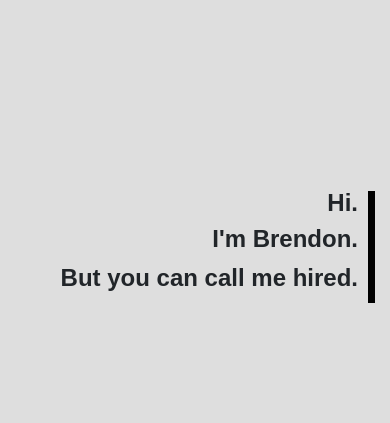
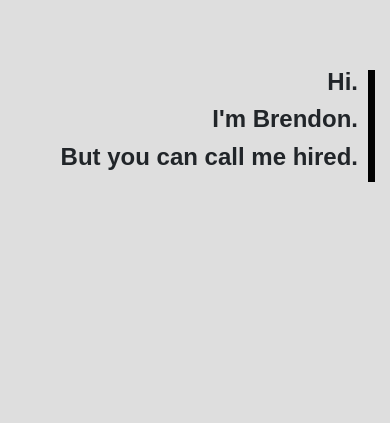
Before and after one commit to bhenning83/portfolio, a React (Create React App) app: page / in a window 390 px wide. Shown: the part 421-844 px from the top of the page. Built offline with nearby package versions, Linux system fonts and the light colour scheme.

Commit message:
changed home title position on mobile

```diff
--- a/src/App.css
+++ b/src/App.css
@@ -159,6 +159,11 @@ body {
   animation-duration: 0.67s;
   animation-delay: 1.33s;
   animation-fill-mode: forwards;
+}
+.home-title {
+  display: flex;
+  justify-content: center;
+  align-items: center;
 }
 .burger {
   position: fixed;
@@ -484,4 +489,7 @@ body {
   .contact-info-container > div {
     height: 315px;
   }
+  .home-title {
+    align-items: flex-start;
+  }
 }
--- a/src/components/Home.js
+++ b/src/components/Home.js
@@ -7,7 +7,7 @@ function Home() {
       <div className='col-12 col-lg-6 d-flex justify-content-center align-items-center'>
         <div className='prof-pic'></div>
       </div>
-      <div className='col-12 col-lg-6 d-flex justify-content-start align-items-center home-title'>
+      <div className='col-12 col-lg-6 home-title'>
         <div className='title-box'>
           <h1>Hi.</h1>
           <h1>I'm Brendon.</h1>
```
